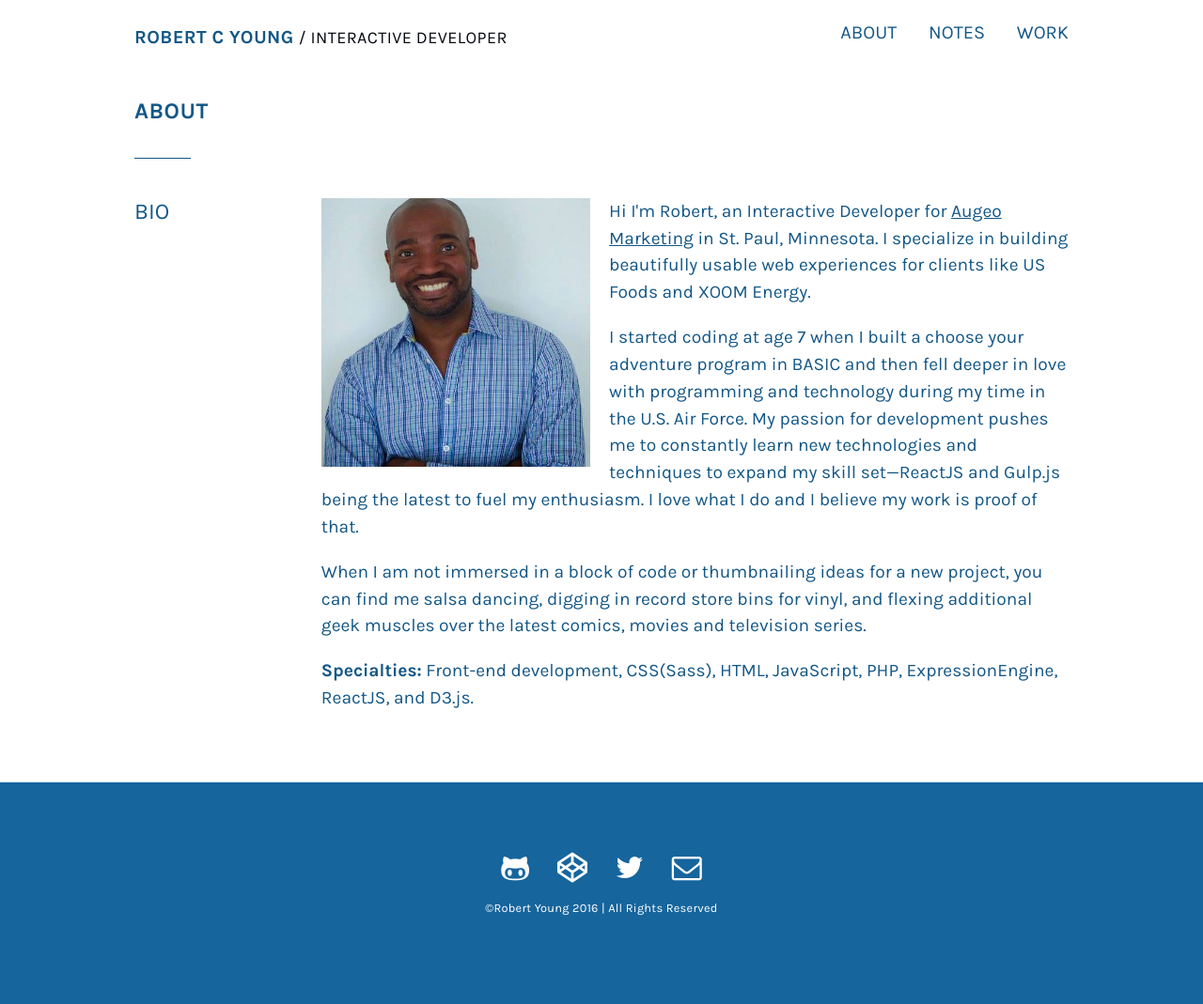
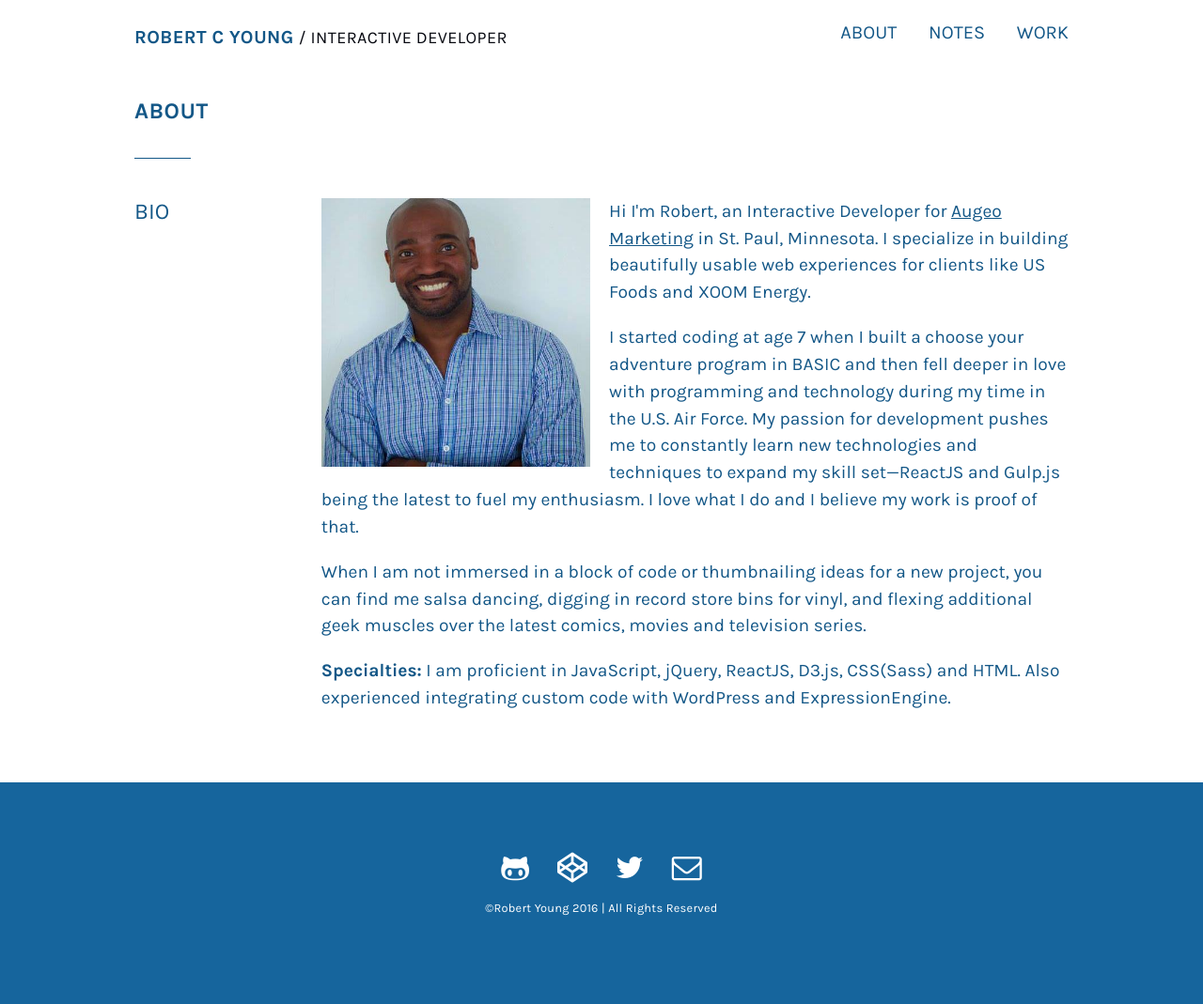
Before and after one commit to ryoungz/robblog, a Jekyll site: the page built from about.html, in a window 1280 px wide. Shown: the whole page at 94% size. Built offline with Jekyll 4.4.1, drawn with Linux system fonts in a browser that asks for light colours; nearby versions of some CDN libraries.

Commit message:
update specialties section of bio.

```diff
--- a/about.html
+++ b/about.html
@@ -15,7 +15,7 @@ menuitem: true
             <p>Hi I'm Robert, an Interactive Developer for <a href="http://augeomarketing.com" target="_blank">Augeo Marketing</a> in St. Paul, Minnesota. I specialize in building beautifully usable web experiences for clients like US Foods and XOOM Energy.</p>
             <p>I started coding at age 7 when I built a choose your adventure program in BASIC and then fell deeper in love with programming and technology during my time in the U.S. Air Force. My passion for development pushes me to constantly learn new technologies and techniques to expand my skill set—ReactJS and Gulp.js being the latest to fuel my enthusiasm. I love what I do and I believe my work is proof of that.</p>
             <p>When I am not immersed in a block of code or thumbnailing ideas for a new project, you can find me salsa dancing, digging in record store bins for vinyl, and flexing additional geek muscles over the latest comics, movies and television series.</p>
-            <p><strong>Specialties:</strong> Front-end development, CSS(Sass), HTML, JavaScript, PHP, ExpressionEngine, ReactJS, and D3.js.</p>
+            <p><strong>Specialties:</strong> I am proficient in JavaScript, jQuery, ReactJS, D3.js, CSS(Sass) and HTML. Also experienced integrating custom code with WordPress and ExpressionEngine.</p>
             </div>
         </div>
     </div>
```
